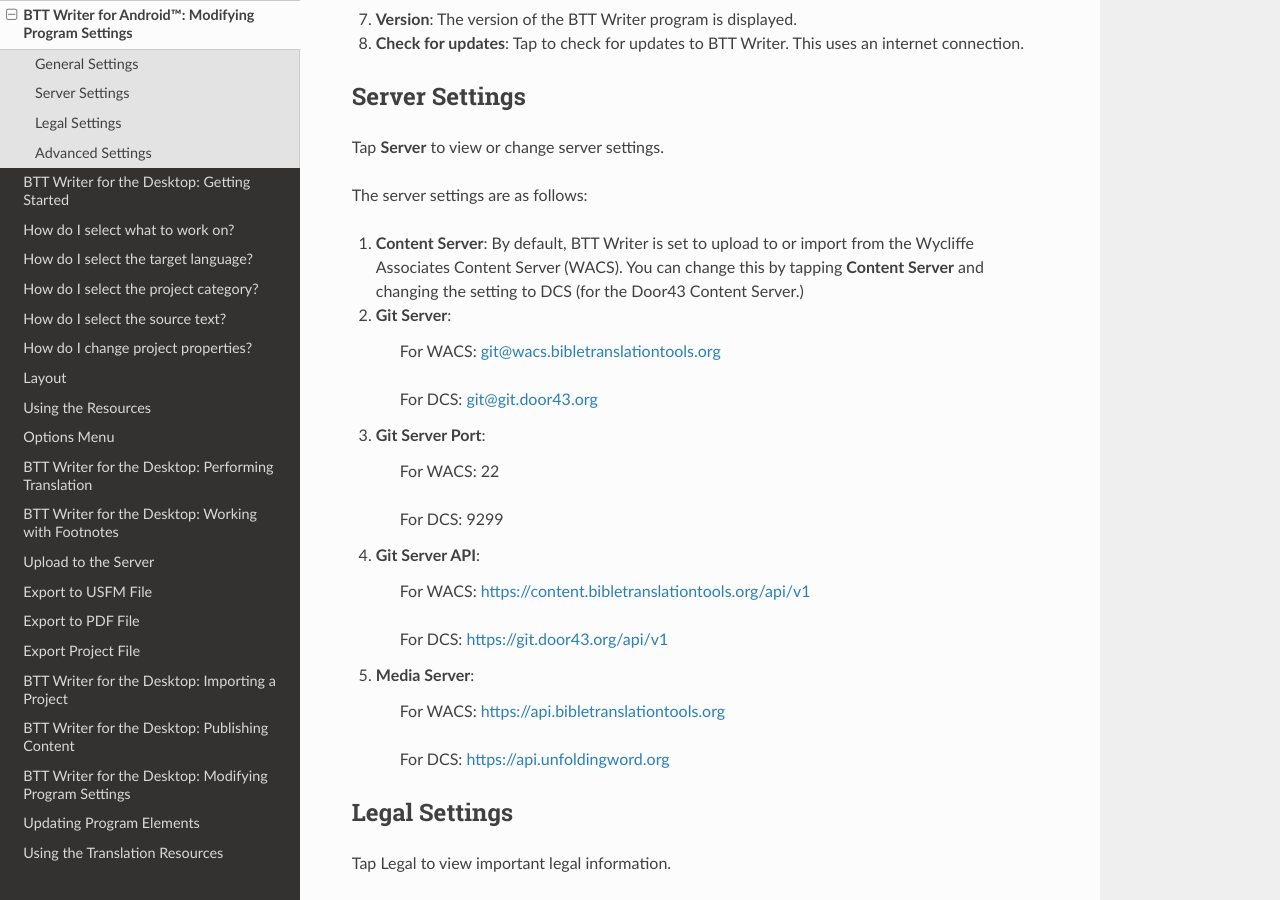
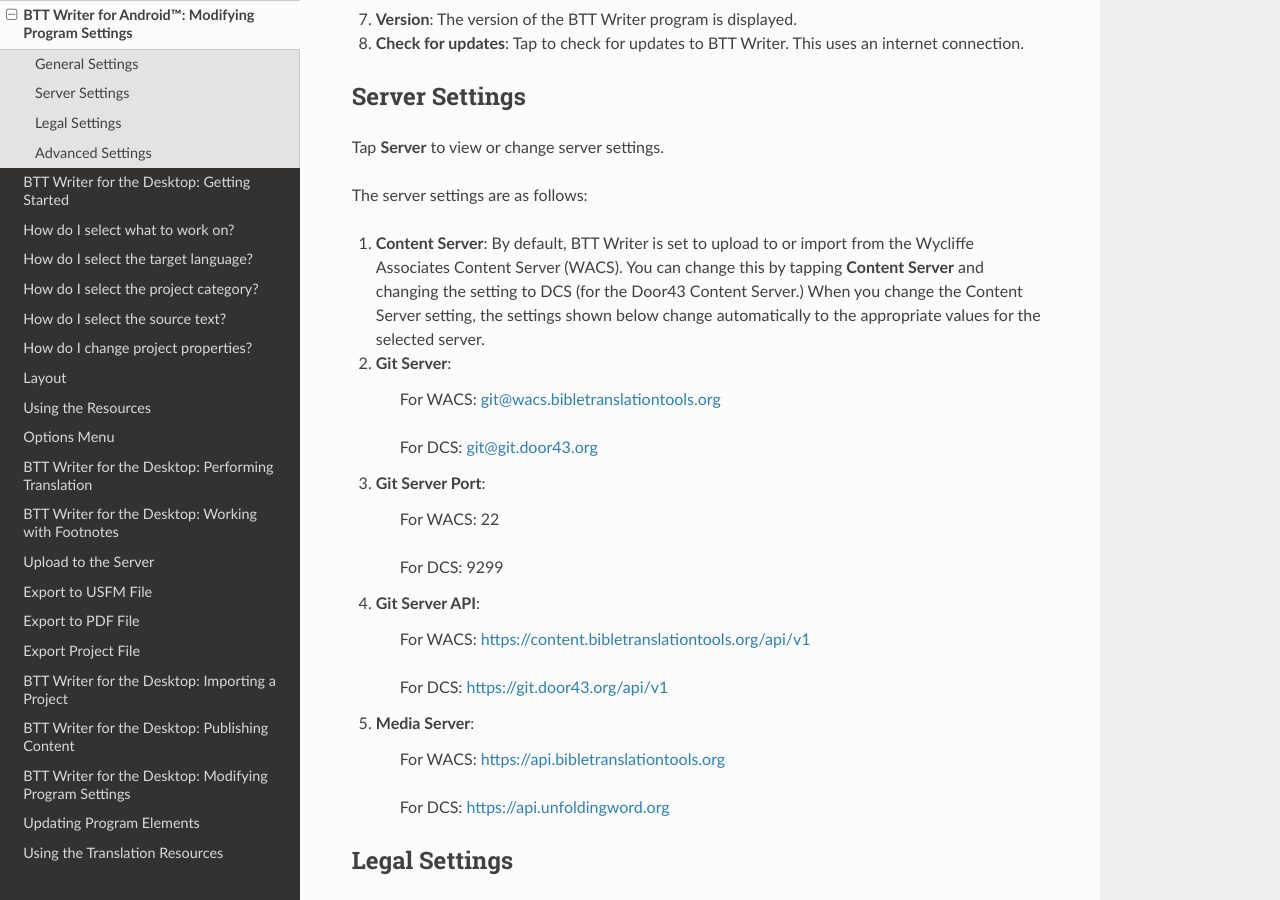
Before and after one commit to mondele/btt-writer-docs, a Sphinx documentation site: the page built from docs/tSettings.rst, in a window 1280 px wide and 900 px high, scrolled down 1930 px. Built offline with Sphinx 7.4.7 and the Read the Docs theme 2.0.0, drawn with Linux system fonts in a browser that asks for light colours; pages that are not in the unit, such as notebooks, are missing from menus.

Commit message:
Update tSettings.rst

```diff
--- a/docs/tSettings.rst
+++ b/docs/tSettings.rst
@@ -83,7 +83,7 @@
 
 The server settings are as follows:
 
-1. **Content Server**: By default, BTT Writer is set to upload to or import from the Wycliffe Associates Content Server (WACS). You can change this by tapping **Content Server** and changing the setting to DCS (for the Door43 Content Server.)
+1. **Content Server**: By default, BTT Writer is set to upload to or import from the Wycliffe Associates Content Server (WACS). You can change this by tapping **Content Server** and changing the setting to DCS (for the Door43 Content Server.) When you change the Content Server setting, the settings shown below change automatically to the appropriate values for the selected server.
 
 2. **Git Server**:
 
```
